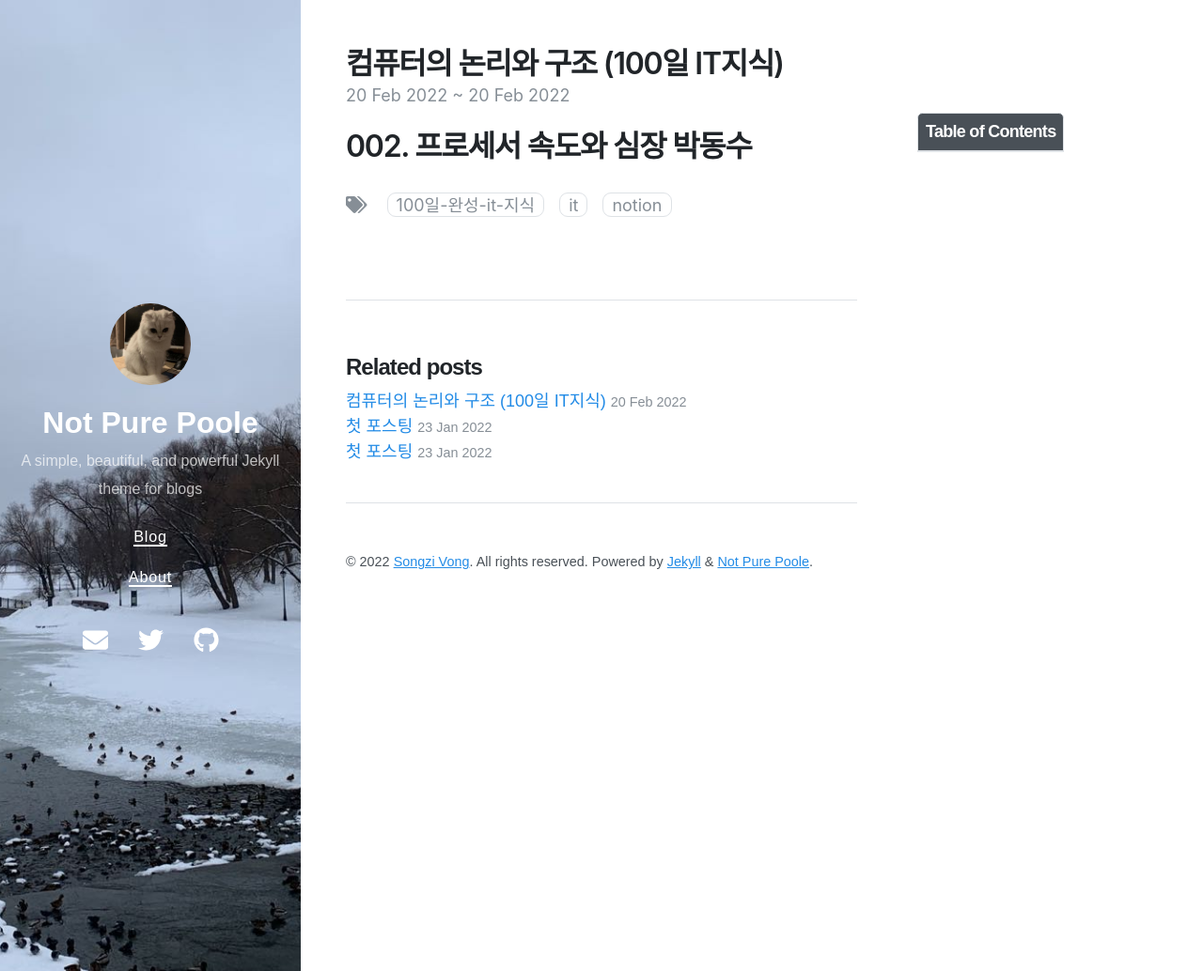
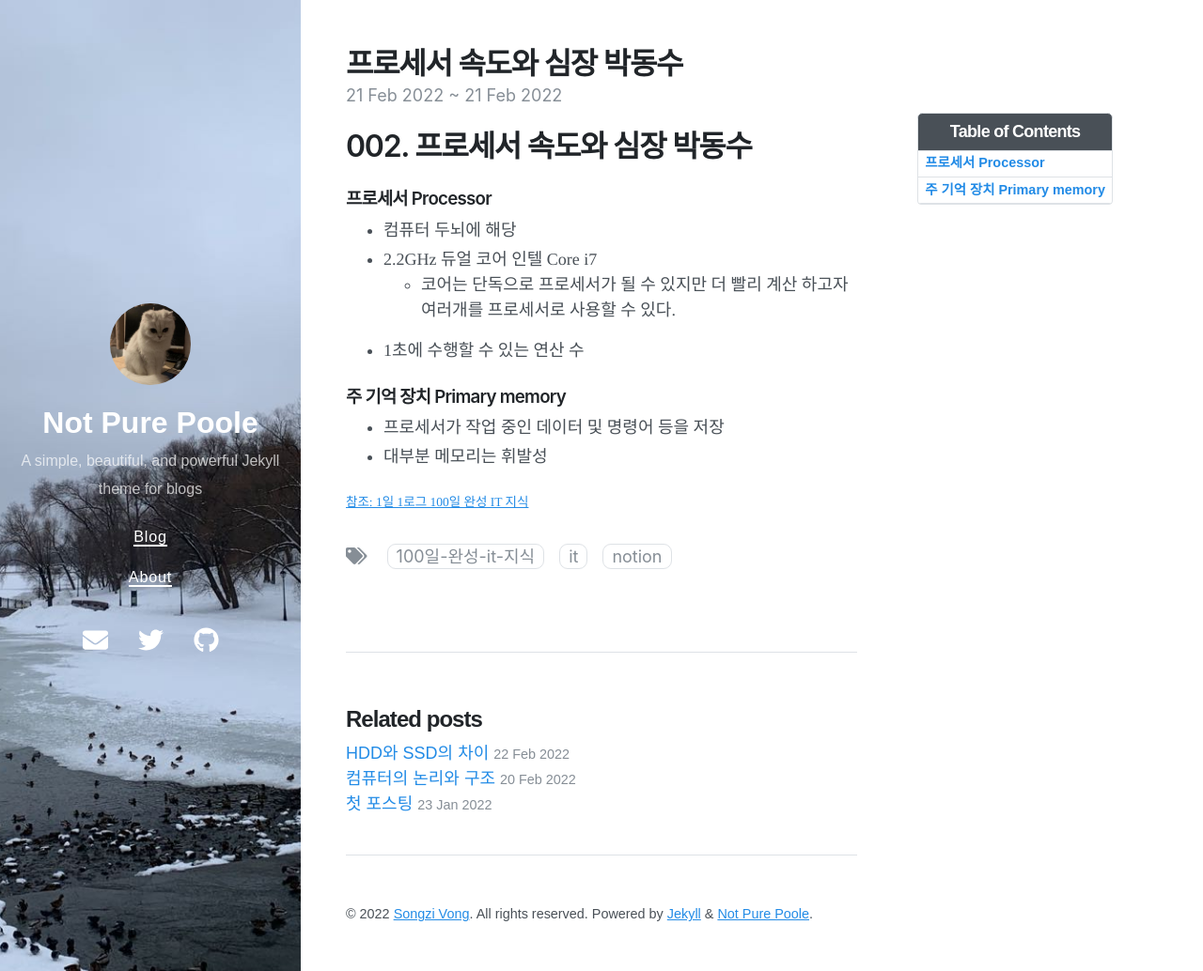
Before and after one commit to mook1594/-mook1594.github.io, a Jekyll site: the page built from _posts/100일-완성-IT-지식/2022-02-21-100일-IT-002.md, in a window 1280 px wide and 1034 px high. Shown: the whole window at 94% size. Built offline with Jekyll 4.4.1, drawn with Linux system fonts in a browser that asks for light colours; nearby versions of some CDN libraries.

Commit message:
Create 2022-02-20-100일-IT-003.md

```diff
--- a/_posts/100일-완성-IT-지식/2022-02-21-100일-IT-002.md
+++ b/_posts/100일-완성-IT-지식/2022-02-21-100일-IT-002.md
@@ -1,9 +1,22 @@
 ---
 layout: post
-title: 컴퓨터의 논리와 구조 (100일 IT지식)
-date: 2022-02-20 21:00 +0900
-last_modified_at: 2022-02-20 21:00 +0900
+title: 프로세서 속도와 심장 박동수
+date: 2022-02-21 21:00 +0900
+last_modified_at: 2022-02-21 21:00 +0900
 tags: ['100일 완성 IT 지식', 'IT', 'Notion']
 toc: true
 ---
 # 002. 프로세서 속도와 심장 박동수
+### 프로세서 Processor
+- 컴퓨터 두뇌에 해당
+- 2.2GHz 듀얼 코어 인텔 Core i7
+    - 코어는 단독으로 프로세서가 될 수 있지만 더 빨리 계산 하고자 여러개를 프로세서로 사용할 수 있다.
+- 1초에 수행할 수 있는 연산 수
+
+### 주 기억 장치 Primary memory
+- 프로세서가 작업 중인 데이터 및 명령어 등을 저장
+- 대부분 메모리는 휘발성
+
+
+
+<sub>[참조: 1일 1로그 100일 완성 IT 지식](http://www.yes24.com/Product/Goods/105803863)</sub>
```
Also changed, not shown: _posts/100일-완성-IT-지식/2022-02-20-100일-IT-001.md (renamed from _posts/2022-02-20-100일-IT-001.md, +1 -1 lines), _posts/100일-완성-IT-지식/2022-02-22-100일-IT-003.md (added, +25 -0 lines).
